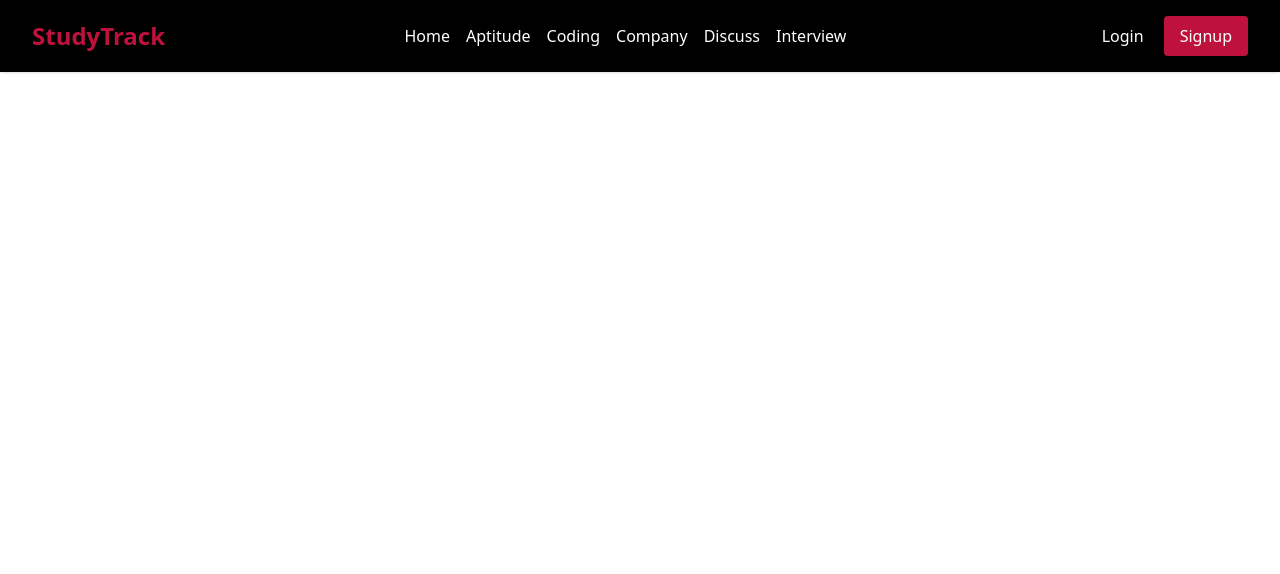
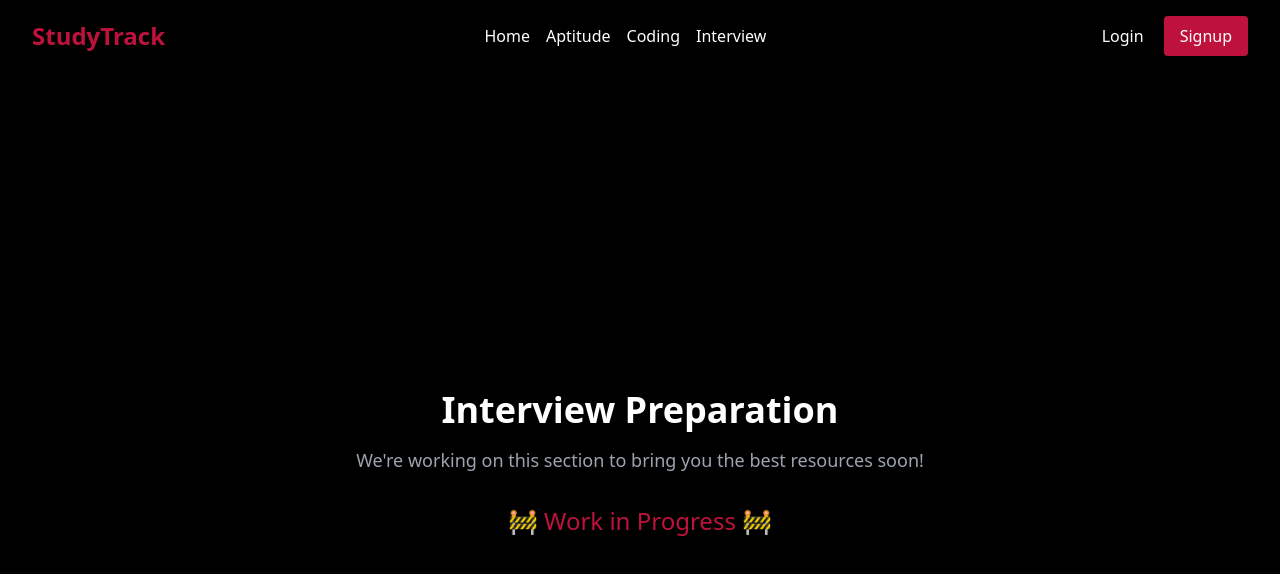
Before and after one commit to Sajidqureshi322/StudyTrack, a React (Create React App) app: page /interview in a window 1280 px wide. Shown: the top 574 px of the page. Built offline with nearby package versions, Linux system fonts and the light colour scheme.

Commit message:
work in progress

```diff
--- a/src/App.jsx
+++ b/src/App.jsx
@@ -10,6 +10,7 @@ import Header from './components/header';
 import Login from './components/login';
 import Signup from './components/Signup';
 import './index.css';
+import InterviewPage from './components/InterviewPage';
 
 
 const App = () => {
@@ -26,6 +27,7 @@ const App = () => {
             {/* Other routes */}
             <Route path="/aptitude" element={<div><Aptitude /> <Footer/></div>} />
             <Route path="/coding" element={<div><Coding /> <Footer/></div>} />
+            <Route path="/interview" element={<InterviewPage />} />
 
 
 
--- /dev/null
+++ b/src/components/InterviewPage.jsx
@@ -0,0 +1,15 @@
+// src/components/InterviewPage.jsx
+
+import React from 'react';
+
+const InterviewPage = () => {
+  return (
+    <div className="flex flex-col items-center justify-center h-screen bg-black text-white">
+      <h1 className="text-4xl font-bold mb-4">Interview Preparation</h1>
+      <p className="text-lg text-gray-400 mb-8">We're working on this section to bring you the best resources soon!</p>
+      <div className="animate-bounce text-customRed text-2xl">🚧 Work in Progress 🚧</div>
+    </div>
+  );
+};
+
+export default InterviewPage;
--- a/src/components/header.jsx
+++ b/src/components/header.jsx
@@ -11,8 +11,6 @@ const Header = () => {
           <Link className="text-white hover:text-customRed" to="/">Home</Link>
           <Link className="text-white hover:text-customRed" to="/aptitude">Aptitude</Link>
           <Link className="text-white hover:text-customRed" to="/coding">Coding</Link>
-          <Link className="text-white hover:text-customRed" to="/company">Company</Link>
-          <Link className="text-white hover:text-customRed" to="/discuss">Discuss</Link>
           <Link className="text-white hover:text-customRed" to="/interview">Interview</Link>
         </nav>
 
```
Also changed, not shown: public/about.txt (deleted).
